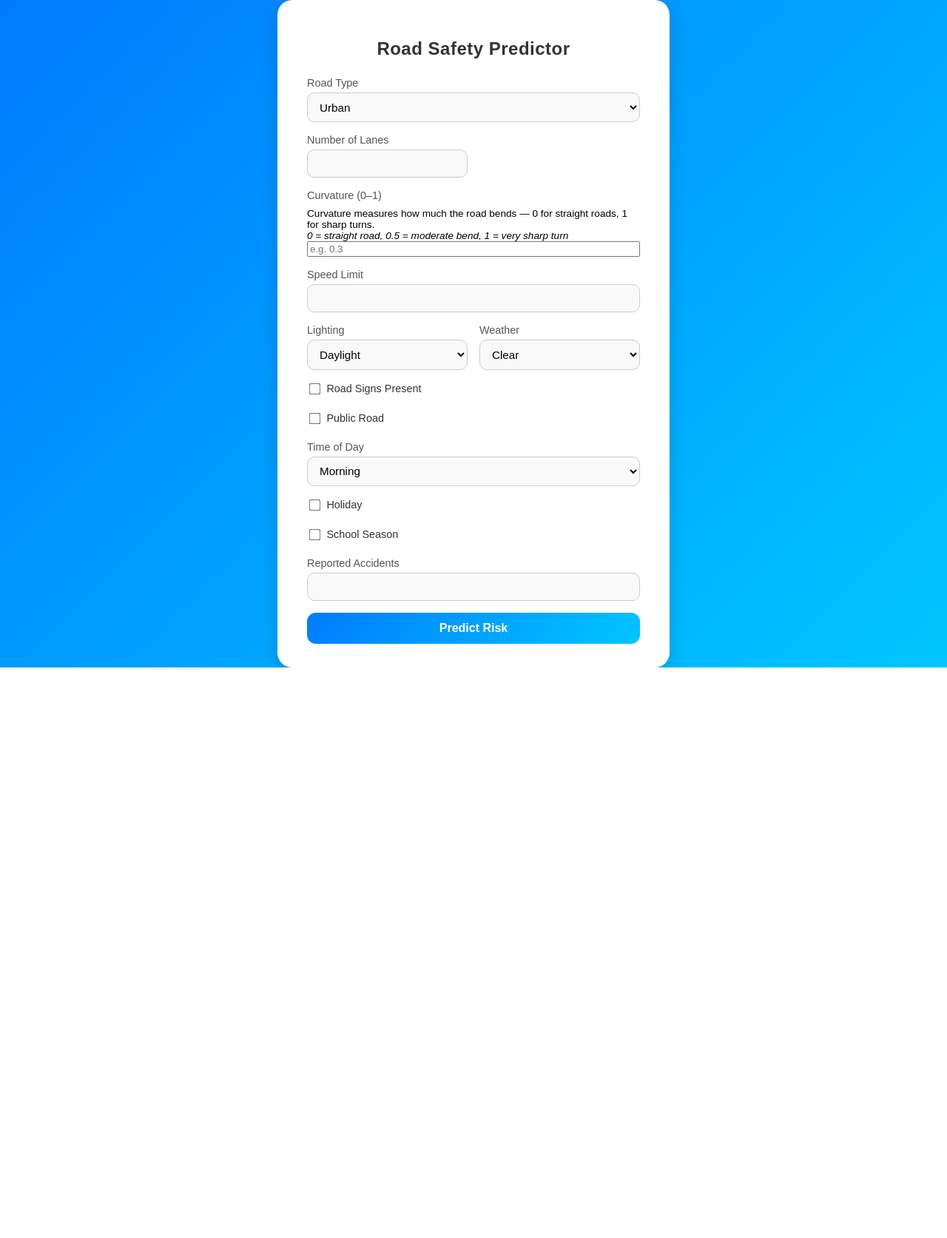
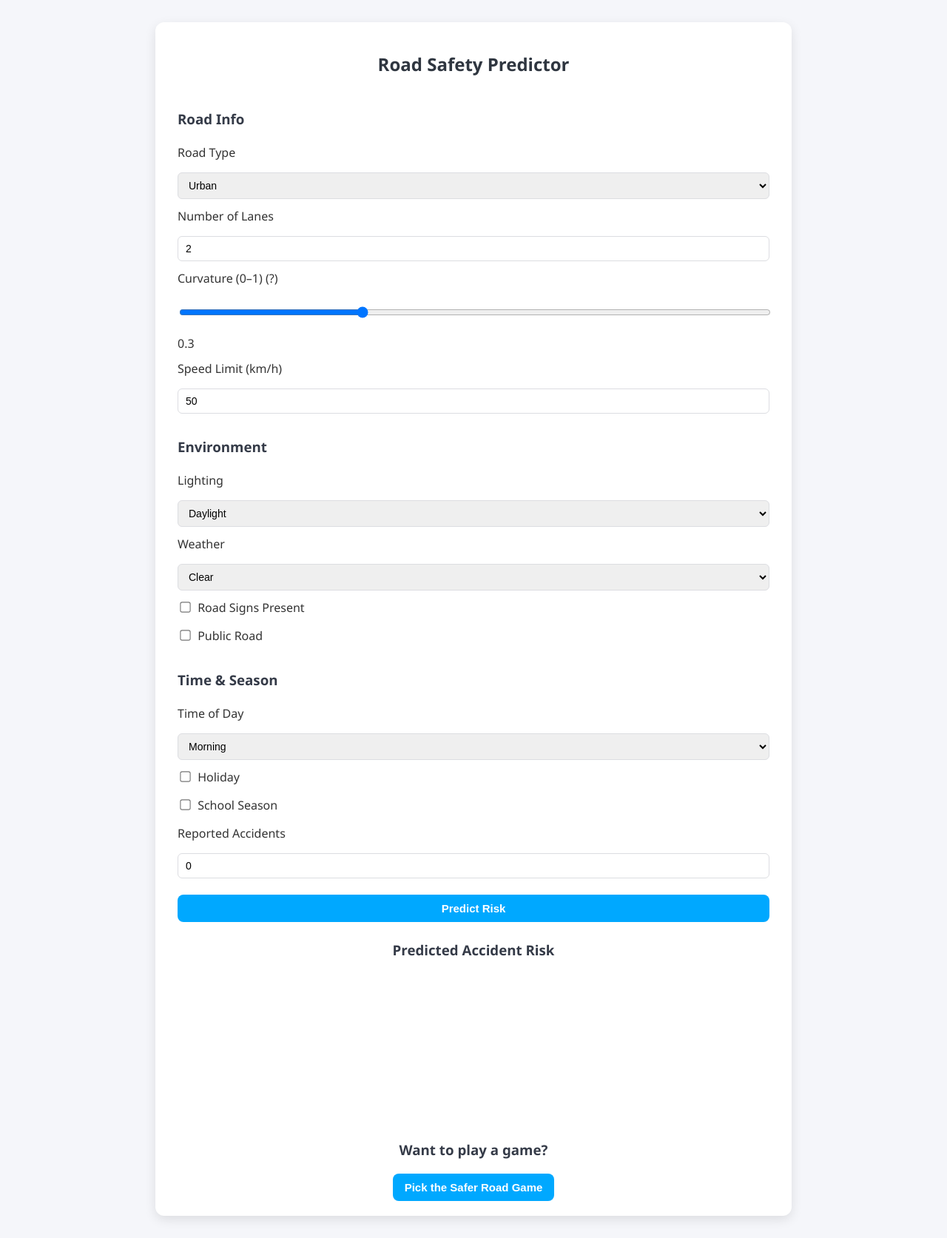
Before and after one commit to Wangadeveloper/accident-risk-predictor, a Flask app: page / in a window 1280 px wide. Shown: the whole page at 74% size. Before the commit the page ends 902 px from the top, so only its background shows below. Run offline with Flask 3, Linux system fonts and the light colour scheme; a map, chart or similar area stays blank.

Commit message:
more inteructivity

```diff
--- a/accident_app/routes.py
+++ b/accident_app/routes.py
@@ -1,41 +1,55 @@
-from flask import Blueprint, render_template, request
-from accident_app.forms import RoadForm
+from flask import Blueprint, render_template, request, jsonify
 from accident_app.model_utils import predict_accident_risk
+import random
 
-# Blueprint setup
 main = Blueprint("main", __name__)
 
-@main.route("/", methods=["GET", "POST"])
+@main.route("/")
 def index():
-    """
-    Main route: display form and handle prediction submission.
-    """
-    form = RoadForm()
-    prediction = None
-    data = None
+    return render_template("index.html")
 
-    if form.validate_on_submit():
-        # Collect form data into dictionary
-        data = {
-            "road_type": form.road_type.data,
-            "num_lanes": form.num_lanes.data,
-            "curvature": float(form.curvature.data),
-            "speed_limit": form.speed_limit.data,
-            "lighting": form.lighting.data,
-            "weather": form.weather.data,
-            "road_signs_present": form.road_signs_present.data,
-            "public_road": form.public_road.data,
-            "time_of_day": form.time_of_day.data,
-            "holiday": form.holiday.data,
-            "school_season": form.school_season.data,
-            "num_reported_accidents": form.num_reported_accidents.data
+@main.route("/game_page")
+def game_page():
+    """Render the game template."""
+    return render_template("game.html")
+
+@main.route("/predict", methods=["POST"])
+def predict():
+    data = request.get_json()
+    prediction = predict_accident_risk(data)
+    return jsonify({"prediction": round(prediction, 2)})
+
+@main.route("/game", methods=["GET"])
+def game():
+    """Generate two random roads and return safer road info as JSON."""
+    def random_road():
+        return {
+            "road_type": random.choice(["urban", "rural", "highway"]),
+            "num_lanes": random.randint(1, 4),
+            "curvature": round(random.uniform(0, 1), 2),
+            "speed_limit": random.randint(30, 120),
+            "lighting": random.choice(["daylight", "dim", "night"]),
+            "weather": random.choice(["clear", "rainy", "foggy"]),
+            "road_signs_present": random.choice([0, 1]),
+            "public_road": random.choice([0, 1]),
+            "time_of_day": random.choice(["morning", "afternoon", "evening"]),
+            "holiday": random.choice([0, 1]),
+            "school_season": random.choice([0, 1]),
+            "num_reported_accidents": random.randint(0, 5)
         }
 
-        # Get prediction from model
-        prediction = predict_accident_risk(data)
+    road1 = random_road()
+    road2 = random_road()
 
-        return render_template("result.html", prediction=prediction, data=data)
-    else:
-        print("Form errors:", form.errors)
+    risk1 = predict_accident_risk(road1)
+    risk2 = predict_accident_risk(road2)
 
-    return render_template("index.html", form=form)
+    safer = 0 if risk1 < risk2 else 1
+    desc1 = f"{road1['num_lanes']} lanes, curvature {road1['curvature']}, {road1['lighting']}, {road1['weather']}"
+    desc2 = f"{road2['num_lanes']} lanes, curvature {road2['curvature']}, {road2['lighting']}, {road2['weather']}"
+
+    return jsonify({
+        "road1_desc": desc1,
+        "road2_desc": desc2,
+        "safer_road": safer
+    })
--- /dev/null
+++ b/accident_app/static/main.js
@@ -0,0 +1,114 @@
+document.addEventListener('DOMContentLoaded', () => {
+
+    // ====== PREDICTOR LOGIC ======
+    const roadForm = document.getElementById('road-form');
+    if (roadForm) {
+        // Curvature display
+        const curvatureSlider = document.getElementById('curvature');
+        const curvatureVal = document.getElementById('curvature_val');
+        curvatureSlider.addEventListener('input', () => {
+            curvatureVal.textContent = curvatureSlider.value;
+        });
+
+        // Predict button
+        const predictBtn = document.getElementById('predict-btn');
+        predictBtn.addEventListener('click', async () => {
+            const data = {
+                road_type: document.getElementById('road_type').value,
+                num_lanes: parseInt(document.getElementById('num_lanes').value),
+                curvature: parseFloat(document.getElementById('curvature').value),
+                speed_limit: parseInt(document.getElementById('speed_limit').value),
+                lighting: document.getElementById('lighting').value,
+                weather: document.getElementById('weather').value,
+                road_signs_present: document.getElementById('road_signs_present').checked ? 1 : 0,
+                public_road: document.getElementById('public_road').checked ? 1 : 0,
+                time_of_day: document.getElementById('time_of_day').value,
+                holiday: document.getElementById('holiday').checked ? 1 : 0,
+                school_season: document.getElementById('school_season').checked ? 1 : 0,
+                num_reported_accidents: parseInt(document.getElementById('num_reported_accidents').value)
+            };
+
+            try {
+                const response = await fetch('/predict', {
+                    method: 'POST',
+                    headers: { 'Content-Type': 'application/json' },
+                    body: JSON.stringify(data)
+                });
+
+                const result = await response.json();
+                const risk = result.prediction;
+
+                document.getElementById('risk-text').textContent = `Risk: ${risk.toFixed(1)}%`;
+
+                // Draw small gauge
+                const ctx = document.getElementById('risk-gauge').getContext('2d');
+                new Chart(ctx, {
+                    type: 'doughnut',
+                    data: {
+                        datasets: [{
+                            data: [risk, 100 - risk],
+                            backgroundColor: risk < 33 ? '#00a8ff' : risk < 66 ? '#fbc531' : '#e84118'
+                        }]
+                    },
+                    options: { cutout: '80%', responsive: false, plugins: { legend: { display: false } } }
+                });
+
+            } catch (err) {
+                console.error('Prediction error:', err);
+                document.getElementById('risk-text').textContent = 'Error predicting risk';
+            }
+        });
+    }
+
+    // ====== GAME LOGIC ======
+    const gameSection = document.getElementById('game-section');
+    if (gameSection) {
+        let score = 0;
+        const scoreDisplay = document.getElementById('score-display');
+        const gameResult = document.getElementById('game-result');
+        const roadsContainer = document.getElementById('roads-container');
+        const newGameBtn = document.getElementById('new-game-btn');
+
+        async function createRoads() {
+            roadsContainer.innerHTML = '';
+            gameResult.textContent = '';
+
+            try {
+                const response = await fetch('/game');
+                const data = await response.json();
+
+                const roads = [data.road1_desc, data.road2_desc];
+                const saferRoad = data.safer_road;
+
+                roads.forEach((desc, index) => {
+                    const roadBtn = document.createElement('div');
+                    roadBtn.className = 'road-option';
+                    roadBtn.textContent = desc;
+
+                    roadBtn.addEventListener('click', () => {
+                        if (index === saferRoad) {
+                            gameResult.textContent = 'Correct! ✅';
+                            score += 1;
+                        } else {
+                            gameResult.textContent = 'Wrong! ❌';
+                            score -= 1;
+                        }
+                        scoreDisplay.textContent = `Score: ${score}`;
+                    });
+
+                    roadsContainer.appendChild(roadBtn);
+                });
+
+            } catch (err) {
+                gameResult.textContent = 'Error loading roads. Please try again.';
+                console.error('Game fetch error:', err);
+            }
+        }
+
+        newGameBtn.addEventListener('click', createRoads);
+
+        // Initialize first game automatically
+        createRoads();
+    }
+
+});
--- a/accident_app/static/style.css
+++ b/accident_app/static/style.css
@@ -1,171 +1,155 @@
-/* === General Page Styling === */
+/* ===== General Styles ===== */
 body {
-  font-family: "Poppins", sans-serif;
-  background: linear-gradient(135deg, #007bff, #00c6ff);
-  margin: 0;
-  padding: 0;
-  min-height: 100vh;
-  display: flex;
-  align-items: center;
-  justify-content: center;
+    font-family: 'Segoe UI', Tahoma, Geneva, Verdana, sans-serif;
+    background: #f5f6fa;
+    margin: 0;
+    padding: 0;
+    color: #333;
 }
 
-/* === Form Container === */
 .container {
-  background: #ffffff;
-  padding: 2rem 2.5rem;
-  border-radius: 20px;
-  box-shadow: 0 8px 25px rgba(0, 0, 0, 0.15);
-  width: 90%;
-  max-width: 450px;
-  transition: transform 0.3s ease;
+    max-width: 800px;
+    margin: 30px auto;
+    padding: 20px 30px;
+    background: #fff;
+    border-radius: 12px;
+    box-shadow: 0 5px 15px rgba(0,0,0,0.1);
 }
 
-.container:hover {
-  transform: translateY(-5px);
+h2 {
+    text-align: center;
+    margin-bottom: 25px;
+    color: #2f3640;
 }
 
-/* === Title === */
-h2 {
-  text-align: center;
-  color: #333;
-  margin-bottom: 1.5rem;
-  font-weight: 600;
-  letter-spacing: 0.5px;
+h3 {
+    margin-top: 20px;
+    margin-bottom: 10px;
+    color: #353b48;
 }
 
-/* === Form Layout === */
-form {
-  display: grid;
-  grid-template-columns: 1fr 1fr;
-  column-gap: 1rem;
-  row-gap: 1rem;
+/* ===== Form Styles ===== */
+.form-container form {
+    display: flex;
+    flex-direction: column;
+    gap: 12px;
 }
 
-.form-group {
-  display: flex;
-  flex-direction: column;
+label {
+    font-weight: 500;
+    margin-bottom: 4px;
 }
 
-.form-group.half {
-  grid-column: span 1;
+input[type="number"],
+input[type="range"],
+select {
+    padding: 8px 10px;
+    border-radius: 6px;
+    border: 1px solid #dcdde1;
+    font-size: 14px;
+    width: 100%;
+    box-sizing: border-box;
 }
 
-.form-group:not(.half) {
-  grid-column: span 2;
+input[type="checkbox"] {
+    margin-right: 6px;
+    transform: scale(1.1);
 }
 
-/* === Labels and Inputs === */
-label {
-  font-size: 0.9rem;
-  color: #555;
-  margin-bottom: 5px;
+input[type="range"] {
+    width: 100%;
 }
 
-.form-control {
-  padding: 0.6rem 0.75rem;
-  border-radius: 10px;
-  border: 1px solid #ccc;
-  background-color: #f9f9f9;
-  transition: border-color 0.2s ease, box-shadow 0.2s ease;
-  font-size: 0.95rem;
+/* Buttons */
+button {
+    padding: 10px 16px;
+    background-color: #00a8ff;
+    color: white;
+    border: none;
+    border-radius: 8px;
+    font-size: 15px;
+    font-weight: 600;
+    cursor: pointer;
+    transition: background 0.3s ease;
+    margin-top: 10px;
 }
 
-.form-control:focus {
-  border-color: #007bff;
-  outline: none;
-  box-shadow: 0 0 5px rgba(0, 123, 255, 0.3);
+button:hover {
+    background-color: #0097e6;
 }
 
-/* === Checkbox Styling === */
-.checkbox-label {
-  display: flex;
-  align-items: center;
-  gap: 0.4rem;
-  font-size: 0.9rem;
-  color: #333;
+/* ===== Prediction Result ===== */
+#prediction-result {
+    margin-top: 25px;
+    text-align: center;
 }
 
-.checkbox-label input {
-  accent-color: #007bff;
-  transform: scale(1.2);
+#risk-text {
+    margin-top: 10px;
+    font-weight: bold;
+    font-size: 18px;
 }
 
-/* === Submit Button === */
-.submit-btn {
-  grid-column: span 2;
-  padding: 0.75rem;
-  border: none;
-  border-radius: 12px;
-  background: linear-gradient(135deg, #007bff, #00c6ff);
-  color: white;
-  font-weight: 600;
-  cursor: pointer;
-  transition: background 0.3s ease, transform 0.2s ease;
-  font-size: 1rem;
+/* ===== Game Section ===== */
+#game-section {
+    margin-top: 30px;
+    text-align: center;
 }
 
-.submit-btn:hover {
-  background: linear-gradient(135deg, #0056d2, #0094d4);
-  transform: translateY(-2px);
+#roads-container {
+    display: flex;
+    justify-content: center;
+    gap: 15px;
+    margin-top: 15px;
+    flex-wrap: wrap;
 }
 
-/* === Responsive Design === */
-@media (max-width: 480px) {
-  .container {
-    padding: 1.5rem;
-    border-radius: 15px;
-  }
-
-  form {
-    grid-template-columns: 1fr;
-  }
-
-  .submit-btn {
-    grid-column: span 1;
-  }
+.road-option {
+    padding: 15px 20px;
+    background-color: #f1f2f6;
+    border-radius: 8px;
+    cursor: pointer;
+    transition: background 0.3s ease, transform 0.2s ease;
+    font-weight: 600;
+    min-width: 120px;
 }
 
-/* Result Page Enhancements */
-.result-box {
-  background: #ffffff; /* White background for contrast */
-  border: 1px solid rgba(0, 0, 0, 0.1);
-  border-radius: 1rem;
-  padding: 1.2rem;
-  text-align: center;
-  margin-top: 1rem;
-  color: #000;
-  box-shadow: 0 4px 12px rgba(0, 0, 0, 0.1);
+.road-option:hover {
+    background-color: #dcdde1;
+    transform: scale(1.05);
 }
 
-.greeting {
-  font-size: 1.2rem;
-  font-weight: 500;
-  margin-bottom: 0.5rem;
-  color: #000;
+#game-result {
+    margin-top: 15px;
+    font-size: 18px;
+    font-weight: bold;
+    color: #2f3640;
 }
 
-.prediction {
-  font-size: 1.1rem;
-  margin: 0.5rem 0;
-  color: #000;
+#score-display {
+    margin-top: 10px;
+    font-size: 16px;
 }
 
-.prediction strong {
-  color: #0077b6;  /* A calm blue accent */
-  font-weight: 700;
+/* ===== Game/Predictor Link ===== */
+.game-link {
+    text-align: center;
+    margin-top: 30px;
 }
 
-.advice {
-  color: #0077b6;
-  font-size: 1rem;
-  font-weight: 600;
-  margin-top: 0.8rem;
+/* ===== Responsive ===== */
+@media (max-width: 600px) {
+    .container {
+        padding: 15px 20px;
+    }
+
+    #roads-container {
+        flex-direction: column;
+        gap: 10px;
+        align-items: center;
+    }
+
+    .road-option {
+        min-width: 80%;
+    }
 }
-
-.form-text {
-  display: block;
-  color: black;
-  font-size: 0.85rem;
-  margin-top: 0.25rem;
-}
--- a/accident_app/templates/index.html
+++ b/accident_app/templates/index.html
@@ -5,104 +5,99 @@
     <meta name="viewport" content="width=device-width, initial-scale=1.0">
     <title>Road Safety Predictor</title>
     <link rel="stylesheet" href="{{ url_for('static', filename='style.css') }}">
+    <script src="https://cdn.jsdelivr.net/npm/chart.js"></script>
 </head>
 <body>
 <div class="container">
     <h2>Road Safety Predictor</h2>
 
-    <form method="POST" action="/">
+    <div class="form-container">
+        <form id="road-form">
+            <!-- Road Info -->
+            <h3>Road Info</h3>
+            <label>Road Type</label>
+            <select name="road_type" id="road_type">
+                <option value="urban">Urban</option>
+                <option value="rural">Rural</option>
+                <option value="highway">Highway</option>
+            </select>
 
-        {{ form.hidden_tag() }}
+            <label>Number of Lanes</label>
+            <input type="number" id="num_lanes" name="num_lanes" min="1" max="10" value="2">
 
-        <!-- Road Type -->
-        <div class="form-group">
-            {{ form.road_type.label }}
-            {{ form.road_type(class="form-control") }}
-        </div>
+            <label>Curvature (0–1)
+                <span title="0 = straight road, 0.5 = moderate bend, 1 = very sharp turn">(?)</span>
+            </label>
+            <input type="range" id="curvature" name="curvature" min="0" max="1" step="0.01" value="0.3">
+            <span id="curvature_val">0.3</span>
 
-        <!-- Number of Lanes -->
-        <div class="form-group half">
-            {{ form.num_lanes.label }}
-            {{ form.num_lanes(class="form-control") }}
-        </div>
+            <label>Speed Limit (km/h)</label>
+            <input type="number" id="speed_limit" name="speed_limit" value="50" min="10" max="200">
 
-        <!-- Curvature -->
-        <div class="form-group">
-            {{ form.curvature.label }}
-            <small class="form-text">
-                {{ form.curvature.description }}<br>
-                <em>0 = straight road, 0.5 = moderate bend, 1 = very sharp turn</em>
-            </small>
-            {{ form.curvature(step="0.01", placeholder="e.g. 0.3") }}
-            {% if form.curvature.errors %}
-                <div class="error">{{ form.curvature.errors[0] }}</div>
-            {% endif %}
-            </div>
-        <!-- Speed Limit -->
-        <div class="form-group">
-            {{ form.speed_limit.label }}
-            {{ form.speed_limit(class="form-control") }}
-        </div>
+            <!-- Environmental Info -->
+            <h3>Environment</h3>
+            <label>Lighting</label>
+            <select name="lighting" id="lighting">
+                <option value="daylight">Daylight</option>
+                <option value="dim">Dim</option>
+                <option value="night">Night</option>
+            </select>
 
-        <!-- Lighting -->
-        <div class="form-group half">
-            {{ form.lighting.label }}
-            {{ form.lighting(class="form-control") }}
-        </div>
+            <label>Weather</label>
+            <select name="weather" id="weather">
+                <option value="clear">Clear</option>
+                <option value="rainy">Rainy</option>
+                <option value="foggy">Foggy</option>
+            </select>
 
-        <!-- Weather -->
-        <div class="form-group half">
-            {{ form.weather.label }}
-            {{ form.weather(class="form-control") }}
-        </div>
+            <label>
+                <input type="checkbox" id="road_signs_present" name="road_signs_present"> Road Signs Present
+            </label>
 
-        <!-- Road Signs -->
-        <div class="form-group">
-            <label class="checkbox-label">
-                {{ form.road_signs_present() }}
-                {{ form.road_signs_present.label.text }}
+            <label>
+                <input type="checkbox" id="public_road" name="public_road"> Public Road
             </label>
-        </div>
 
-        <!-- Public Road -->
-        <div class="form-group">
-            <label class="checkbox-label">
-                {{ form.public_road() }}
-                {{ form.public_road.label.text }}
+            <!-- Time & Season -->
+            <h3>Time & Season</h3>
+            <label>Time of Day</label>
+            <select name="time_of_day" id="time_of_day">
+                <option value="morning">Morning</option>
+                <option value="afternoon">Afternoon</option>
+                <option value="evening">Evening</option>
+            </select>
+
+            <label>
+                <input type="checkbox" id="holiday" name="holiday"> Holiday
             </label>
-        </div>
 
-        <!-- Time of Day -->
-        <div class="form-group">
-            {{ form.time_of_day.label }}
-            {{ form.time_of_day(class="form-control") }}
-        </div>
+            <label>
+                <input type="checkbox" id="school_season" name="school_season"> School Season
+            </label>
 
-        <!-- Holiday -->
-        <div class="form-group">
-            <label class="checkbox-label">
-                {{ form.holiday() }}
-                {{ form.holiday.label.text }}
-            </label>
-        </div>
+            <label>Reported Accidents</label>
+            <input type="number" id="num_reported_accidents" name="num_reported_accidents" value="0" min="0">
 
-        <!-- School Season -->
-        <div class="form-group">
-            <label class="checkbox-label">
-                {{ form.school_season() }}
-                {{ form.school_season.label.text }}
-            </label>
-        </div>
+            <button type="button" id="predict-btn">Predict Risk</button>
+        </form>
+    </div>
 
-        <!-- Reported Accidents -->
-        <div class="form-group">
-            {{ form.num_reported_accidents.label }}
-            {{ form.num_reported_accidents(class="form-control") }}
-        </div>
+    <!-- Prediction Result -->
+    <div id="prediction-result">
+        <h3>Predicted Accident Risk</h3>
+        <canvas id="risk-gauge" width="200" height="200"></canvas>
+        <p id="risk-text"></p>
+    </div>
 
-        <!-- Submit Button -->
-        {{ form.submit(class="submit-btn") }}
-    </form>
+    <!-- Link to Game -->
+    <div class="game-link">
+        <h3>Want to play a game?</h3>
+        <a href="{{ url_for('main.game_page') }}">
+            <button type="button">Pick the Safer Road Game</button>
+        </a>
+    </div>
 </div>
+
+<script src="{{ url_for('static', filename='main.js') }}"></script>
 </body>
 </html>
```
Also changed, not shown: accident_app/templates/game.html (added, +28 -0 lines).
